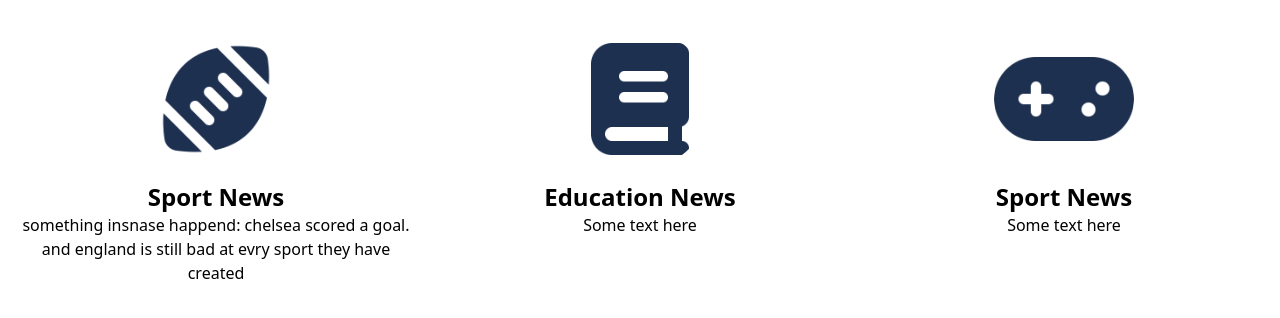
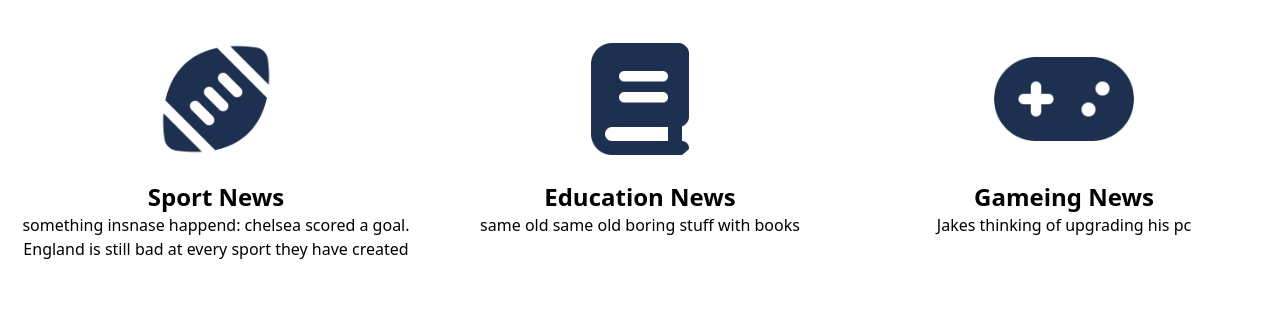
Before and after one commit to JAARJACH/IWD-Project_s325585, a plain HTML site: page In-class/index.html in a window 1280 px wide. Shown: the part 140-458 px from the top of the page. Drawn offline with nearby package versions, Linux system fonts and the light colour scheme.

Commit message:
finished the grid system with the little segments of news

```diff
--- a/In-class/index.html
+++ b/In-class/index.html
@@ -50,19 +50,18 @@
                     <h2 class="text-2xl font-semibold">Sport News</h2>
                     <p >
                         something insnase happend: chelsea scored a goal.
-                        and england is still bad at evry sport they have created
+                        England is still bad at every sport they have created
                     </p>
                 </div>
                 <div class="flex flex-col items-center class="place-items-center text-center">
                     <img class="rounded-full mb-3" width="140" height="140" src="images/book-solid.png">
-
                     <h2 class="text-2xl font-semibold">Education News</h2>
-                    <p>Some text here</p>
+                    <p>same old same old boring stuff with books</p>
                 </div>
                 <div class="flex flex-col items-center class="place-items-center text-center">
                     <img class="rounded-full mb-3" width="140" height="140" src="images/gamepad-solid.png">
-                    <h2 class="text-2xl font-semibold">Sport News</h2>
-                    <p>Some text here</p>
+                    <h2 class="text-2xl font-semibold">Gameing News</h2>
+                    <p>Jakes thinking of upgrading his pc</p>
                 </div>
             </div>
         </div>
```
